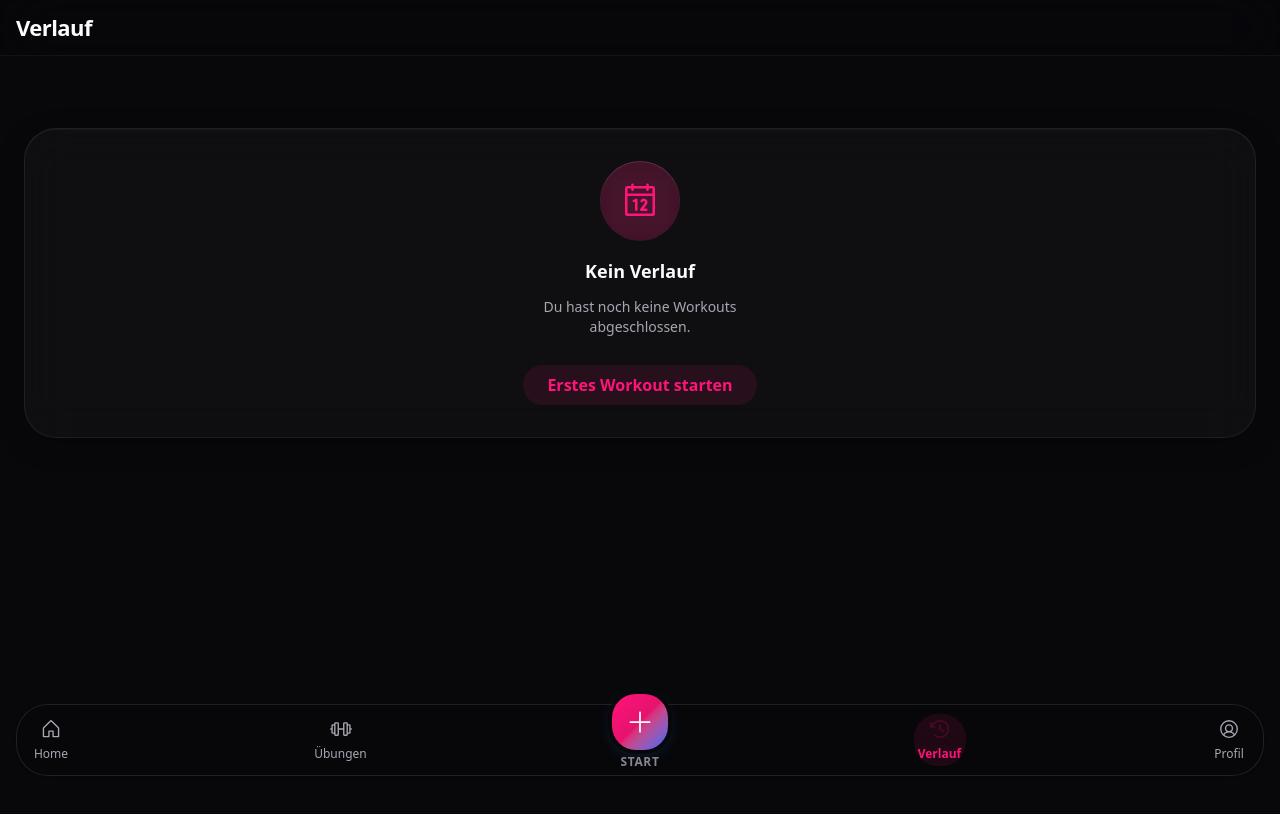
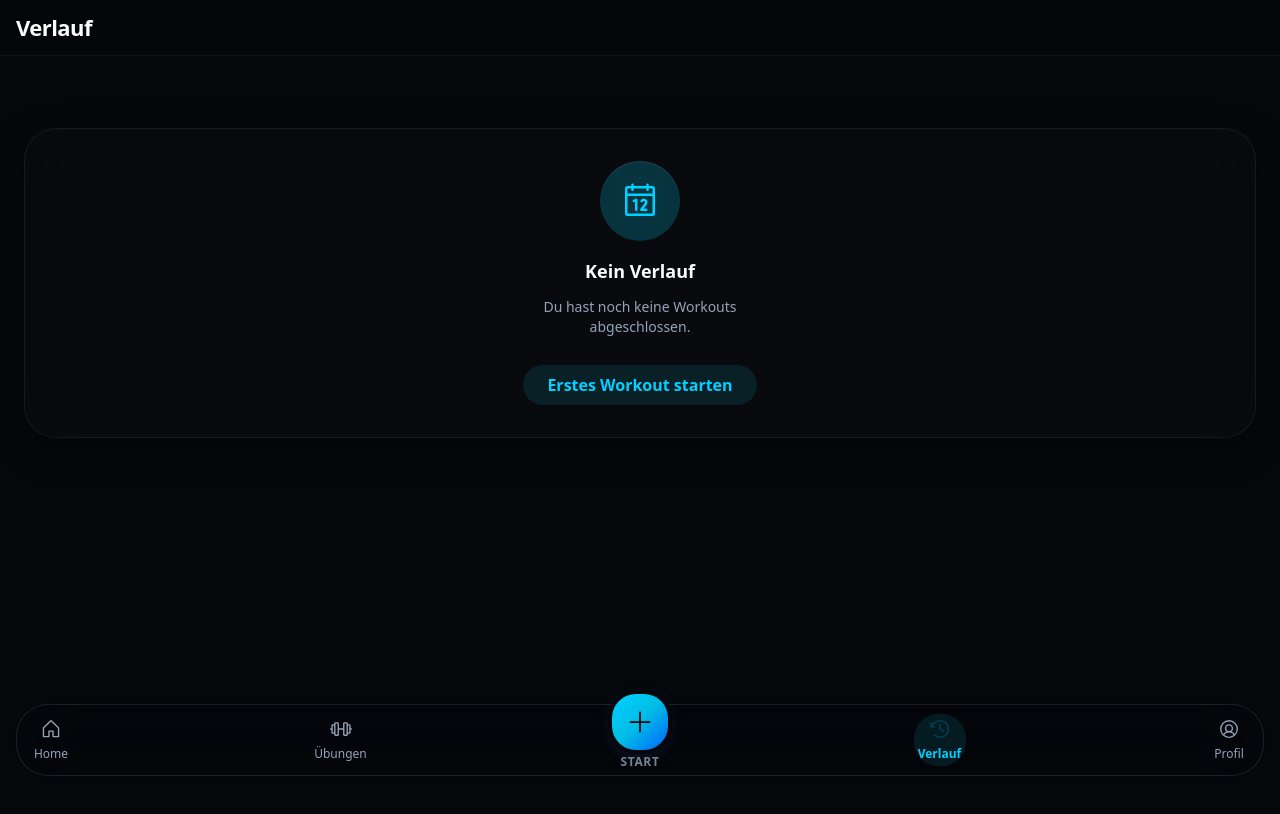
Before and after one commit to yayabennett/ftrack, a Next.js app: page /history in a window 1280 px wide. Shown: the top 814 px of the page. Built offline with nearby package versions, Linux system fonts and the light colour scheme.

Commit message:
Design: Pivot to Vanguard Cyan palette and clean up header typography

```diff
--- a/src/app/exercises/page.tsx
+++ b/src/app/exercises/page.tsx
@@ -92,7 +92,7 @@ export default function ExercisesPage() {
                     <p className="text-xs font-bold tracking-[0.2em] text-muted-foreground uppercase opacity-60">Bibliothek</p>
                 </div>
                 <h1 className="text-2xl font-bold tracking-tight text-foreground">
-                    Übungen<span className="text-primary">.</span>
+                    Übungen
                 </h1>
             </header>
 
--- a/src/app/globals.css
+++ b/src/app/globals.css
@@ -120,31 +120,31 @@
   color-scheme: light;
 }
 
-/* Dark Neon Fitness Theme – refined */
+/* Vanguard Cyan Fitness Theme */
 .dark {
-  /* Base layers */
-  --background: #08080A;
+  /* Base layers - Richer, deeper midnight */
+  --background: #05070A;
   --foreground: #FCFCFD;
 
   /* Surfaces */
-  --card: #111114;
+  --card: #0C0E12;
   --card-foreground: #FAFAFB;
 
-  --popover: #111114;
+  --popover: #0C0E12;
   --popover-foreground: #FAFAFB;
 
-  /* Brand Hero Color */
-  --primary: #FF147A;
-  --primary-foreground: #FFFFFF;
+  /* Brand Hero Color - Vanguard Cyan */
+  --primary: #00D1FF;
+  --primary-foreground: #05070A;
 
   /* Supporting surfaces */
-  --secondary: #18181C;
+  --secondary: #11141A;
   --secondary-foreground: #F5F5F7;
 
-  --muted: #151519;
-  --muted-foreground: #A7A7B2;
+  --muted: #0F1115;
+  --muted-foreground: #94A3B8;
 
-  --accent: #1B1B20;
+  --accent: #161A22;
   --accent-foreground: #F8F8FA;
 
   /* System */
@@ -153,30 +153,30 @@
 
   /* Gamification */
   --success: #22E58B;
-  --energy: #FF8A1A;
-  --xp: #D946EF;
+  --energy: #FFD600;
+  --xp: #00D1FF;
 
   /* Structure */
-  --border: #26262C;
-  --input: #17171B;
-  --ring: rgba(255, 20, 122, 0.34);
+  --border: #1D2128;
+  --input: #0F1115;
+  --ring: rgba(0, 209, 255, 0.3);
 
-  /* Charts – pink remains dominant */
-  --chart-1: #FF147A;
-  --chart-2: #FF5AA5;
-  --chart-3: #D946EF;
-  --chart-4: #FF8A1A;
+  /* Charts – Cyan dominant */
+  --chart-1: #00D1FF;
+  --chart-2: #00A3FF;
+  --chart-3: #0075FF;
+  --chart-4: #FFD600;
   --chart-5: #22E58B;
 
   /* Sidebar */
-  --sidebar: #101013;
+  --sidebar: #080A0E;
   --sidebar-foreground: #FAFAFB;
-  --sidebar-primary: #FF147A;
-  --sidebar-primary-foreground: #FFFFFF;
-  --sidebar-accent: #1A1A1F;
+  --sidebar-primary: #00D1FF;
+  --sidebar-primary-foreground: #05070A;
+  --sidebar-accent: #11141A;
   --sidebar-accent-foreground: #FAFAFB;
-  --sidebar-border: #26262C;
-  --sidebar-ring: rgba(255, 20, 122, 0.34);
+  --sidebar-border: #1D2128;
+  --sidebar-ring: rgba(0, 209, 255, 0.3);
 
   --radius: 1rem;
 
@@ -215,7 +215,7 @@
 
   /* Brand gradient text */
   .text-gradient {
-    background: linear-gradient(135deg, #ff147a 0%, #ff5aa5 52%, #d946ef 100%);
+    background: linear-gradient(135deg, #00D1FF 0%, #0075FF 100%);
     -webkit-background-clip: text;
     -webkit-text-fill-color: transparent;
     background-clip: text;
@@ -223,7 +223,7 @@
 
   /* Stronger motivational gradient */
   .text-gradient-neon {
-    background: linear-gradient(135deg, #ff147a 0%, #ff5aa5 45%, #ff8a1a 100%);
+    background: linear-gradient(135deg, #00D1FF 0%, #00FFF0 50%, #22E58B 100%);
     -webkit-background-clip: text;
     -webkit-text-fill-color: transparent;
     background-clip: text;
@@ -240,7 +240,7 @@
   .card-hover:hover {
     transform: translateY(-2px);
     box-shadow:
-      0 10px 28px rgba(0, 0, 0, 0.34),
+      0 10px 28px rgba(0, 0, 0, 0.45),
       0 0 0 1px rgba(255, 255, 255, 0.03) inset;
     border-color: color-mix(in srgb, var(--border) 80%, var(--primary) 20%);
   }
@@ -249,15 +249,15 @@
   .glow-primary {
     box-shadow:
       0 0 0 1px rgba(255, 255, 255, 0.04) inset,
-      0 0 18px rgba(255, 20, 122, 0.22),
-      0 0 42px rgba(255, 20, 122, 0.10);
+      0 0 18px rgba(0, 209, 255, 0.15),
+      0 0 42px rgba(0, 209, 255, 0.05);
   }
 
   .glow-primary-strong {
     box-shadow:
       0 0 0 1px rgba(255, 255, 255, 0.05) inset,
-      0 0 24px rgba(255, 20, 122, 0.28),
-      0 0 60px rgba(255, 20, 122, 0.14);
+      0 0 24px rgba(0, 209, 255, 0.18),
+      0 0 60px rgba(0, 209, 255, 0.08);
   }
 
   input[type="number"]::-webkit-outer-spin-button,
@@ -273,30 +273,30 @@
 
   /* More disciplined glass */
   .glass-panel {
-    background: rgba(255, 255, 255, 0.03);
-    backdrop-filter: blur(22px);
-    -webkit-backdrop-filter: blur(22px);
-    border: 1px solid rgba(255, 255, 255, 0.07);
+    background: rgba(255, 255, 255, 0.015);
+    backdrop-filter: blur(24px);
+    -webkit-backdrop-filter: blur(24px);
+    border: 1px solid rgba(255, 255, 255, 0.06);
     box-shadow:
-      inset 0 1px 0 rgba(255, 255, 255, 0.04),
-      0 8px 28px rgba(0, 0, 0, 0.24);
+      inset 0 1px 0 rgba(255, 255, 255, 0.02),
+      0 12px 34px rgba(0, 0, 0, 0.35);
   }
 
   .inner-highlight {
-    box-shadow: inset 0 1px 1px rgba(255, 255, 255, 0.14);
+    box-shadow: inset 0 1px 1px rgba(255, 255, 255, 0.1);
   }
 
   /* Primary CTA */
   .btn-primary-gradient {
     background:
       linear-gradient(180deg,
-        color-mix(in srgb, var(--primary) 88%, white 12%) 0%,
+        color-mix(in srgb, var(--primary) 85%, white 15%) 0%,
         var(--primary) 42%,
-        color-mix(in srgb, var(--primary) 82%, black 18%) 100%);
+        color-mix(in srgb, var(--primary) 88%, black 12%) 100%);
     box-shadow:
-      inset 0 1px 1px rgba(255, 255, 255, 0.22),
-      0 8px 20px rgba(255, 20, 122, 0.28),
-      0 0 28px rgba(255, 20, 122, 0.12);
+      inset 0 1px 1px rgba(255, 255, 255, 0.25),
+      0 8px 24px rgba(0, 209, 255, 0.25),
+      0 0 28px rgba(0, 209, 255, 0.08);
   }
 
   .btn-primary-gradient:hover {
@@ -337,7 +337,7 @@
   }
 
   ::selection {
-    background: rgba(255, 20, 122, 0.22);
+    background: rgba(0, 209, 255, 0.25);
     color: #ffffff;
   }
 
@@ -346,7 +346,7 @@
     box-shadow:
       0 0 0 1px rgba(255, 255, 255, 0.05),
       0 0 0 4px var(--ring),
-      0 0 18px rgba(255, 20, 122, 0.10);
+      0 0 18px rgba(0, 209, 255, 0.15);
     border-radius: var(--radius);
   }
 
--- a/src/app/page.tsx
+++ b/src/app/page.tsx
@@ -30,7 +30,7 @@ export default async function Home() {
         <div>
           <p className="text-xs font-bold tracking-[0.2em] text-muted-foreground uppercase opacity-60 mb-1">{greeting}</p>
           <h1 className="text-2xl font-bold tracking-tight text-foreground">
-            Hi, {userName}<span className="text-primary">.</span>
+            Hi, {userName}
           </h1>
         </div>
         <div className="w-10 h-10 rounded-full bg-secondary ring-1 ring-white/5 flex items-center justify-center overflow-hidden">
```
